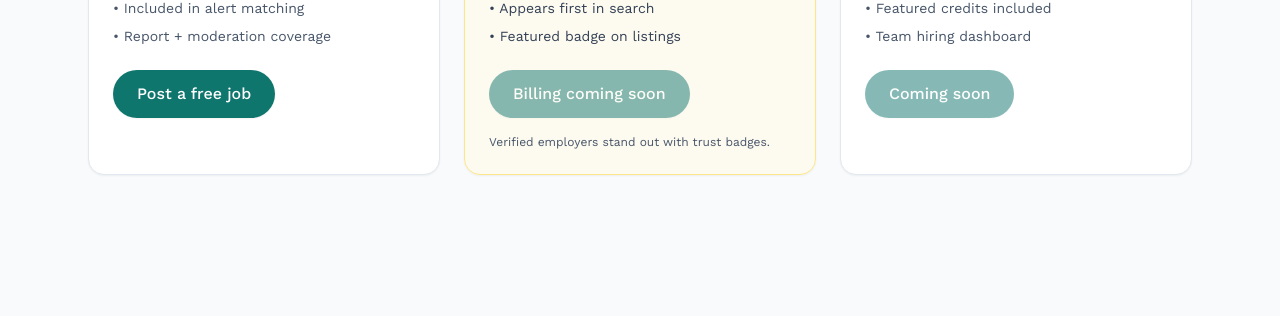
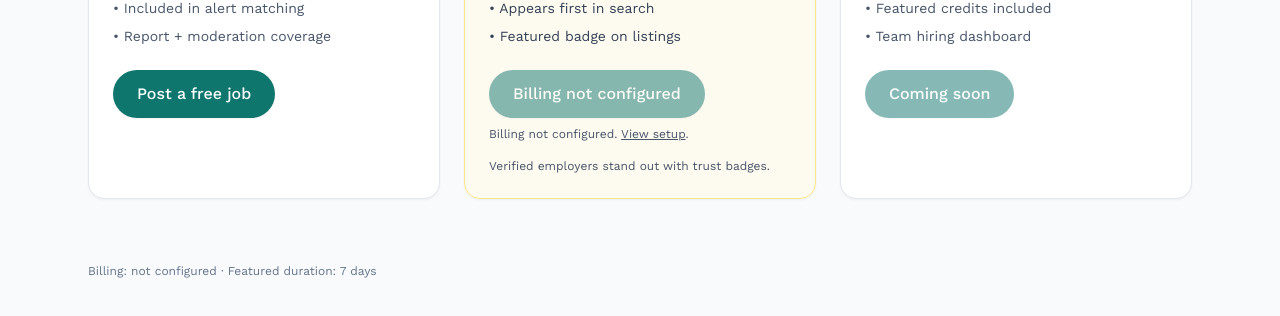
Before and after one commit to Gbun420/careers-hive-malta, a Next.js app: page /pricing in a window 1280 px wide. Shown: the part 440-756 px from the top of the page. Built offline with nearby package versions, Linux system fonts and the light colour scheme; no server answers; a web font is replaced by a local one.

Commit message:
chore: verify pricing + upsell UX

```diff
--- a/app/pricing/page.tsx
+++ b/app/pricing/page.tsx
@@ -8,9 +8,10 @@ import {
 } from "@/lib/billing/stripe";
 
 export default function PricingPage() {
-  const stripeEnabled = isStripeConfigured();
+  const billingConfigured = isStripeConfigured();
   const featuredDurationDays = getFeaturedDurationDays();
   const featuredPriceLabel = getFeaturedPriceLabel();
+  const showBillingStatus = process.env.NODE_ENV !== "production";
 
   return (
     <div className="min-h-screen">
@@ -50,7 +51,7 @@ export default function PricingPage() {
               Featured upgrade
             </p>
             <p className="mt-2 text-sm text-slate-700">
-              {stripeEnabled && featuredPriceLabel
+              {billingConfigured && featuredPriceLabel
                 ? `Feature a job for ${featuredPriceLabel}`
                 : "Feature a job to unlock premium placement."}
             </p>
@@ -60,15 +61,24 @@ export default function PricingPage() {
               <li>• Featured badge on listings</li>
             </ul>
             <div className="mt-6">
-              {stripeEnabled ? (
+              {billingConfigured ? (
                 <Button asChild size="lg">
                   <Link href="/signup?role=employer">Upgrade a job</Link>
                 </Button>
               ) : (
                 <Button size="lg" disabled>
-                  Billing coming soon
+                  Billing not configured
                 </Button>
               )}
+              {!billingConfigured ? (
+                <p className="mt-2 text-xs text-slate-600">
+                  Billing not configured.{" "}
+                  <Link href="/setup" className="underline">
+                    View setup
+                  </Link>
+                  .
+                </p>
+              ) : null}
             </div>
             <p className="mt-4 text-xs text-slate-600">
               Verified employers stand out with trust badges.
@@ -93,6 +103,12 @@ export default function PricingPage() {
           </div>
         </section>
       </main>
+      {showBillingStatus ? (
+        <footer className="mx-auto w-full max-w-6xl px-6 pb-10 text-xs text-slate-500">
+          Billing: {billingConfigured ? "configured" : "not configured"} ·
+          Featured duration: {featuredDurationDays} days
+        </footer>
+      ) : null}
     </div>
   );
 }
--- a/components/billing/feature-cta.tsx
+++ b/components/billing/feature-cta.tsx
@@ -1,7 +1,7 @@
 "use client";
 
 import { useState } from "react";
-import { useRouter } from "next/navigation";
+import Link from "next/link";
 import { Button } from "@/components/ui/button";
 import {
   trackCheckoutCreated,
@@ -26,6 +26,12 @@ type FeatureCTAProps = {
   redirectPath?: string;
 };
 
+type CTAError = {
+  message: string;
+  actionHref?: string;
+  actionLabel?: string;
+};
+
 export default function FeatureCTA({
   jobId,
   billingEnabled,
@@ -35,14 +41,13 @@ export default function FeatureCTA({
   className,
   redirectPath,
 }: FeatureCTAProps) {
-  const router = useRouter();
   const [loading, setLoading] = useState(false);
-  const [error, setError] = useState<string | null>(null);
+  const [error, setError] = useState<CTAError | null>(null);
 
   const handleClick = async () => {
     if (!billingEnabled) {
       const message = "Billing is not configured.";
-      setError(message);
+      setError({ message, actionHref: "/setup", actionLabel: "View setup" });
       trackCheckoutFailed({ jobId, reason: "STRIPE_NOT_CONFIGURED" });
       return;
     }
@@ -66,31 +71,36 @@ export default function FeatureCTA({
         const message =
           payload.error?.message ?? "Unable to start checkout.";
 
-        if (code === "UNAUTHORIZED") {
+        if (code === "UNAUTHORIZED" || code === "FORBIDDEN") {
           const redirect = redirectPath ?? window.location.pathname;
-          router.push(`/login?redirectedFrom=${encodeURIComponent(redirect)}`);
-          return;
-        }
-
-        if (code === "FORBIDDEN") {
-          setError("Employer access required to feature a job.");
+          setError({
+            message: "Sign in as an employer to feature a job.",
+            actionHref: `/login?redirectedFrom=${encodeURIComponent(redirect)}`,
+            actionLabel: "Go to login",
+          });
           trackCheckoutFailed({ jobId, reason: "FORBIDDEN" });
           return;
         }
 
+        if (code === "NOT_FOUND") {
+          setError({ message: "Job not found or not yours." });
+          trackCheckoutFailed({ jobId, reason: "NOT_FOUND" });
+          return;
+        }
+
         if (code === "STRIPE_NOT_CONFIGURED") {
-          setError("Billing is not configured.");
+          setError({ message: "Billing is not configured.", actionHref: "/setup", actionLabel: "View setup" });
           trackCheckoutFailed({ jobId, reason: "STRIPE_NOT_CONFIGURED" });
           return;
         }
 
-        setError(message);
+        setError({ message: message ?? "Unable to start checkout." });
         trackCheckoutFailed({ jobId, reason: code ?? "UNKNOWN" });
         return;
       }
 
       if (!payload.url) {
-        setError("Checkout URL missing. Try again.");
+        setError({ message: "Checkout URL missing. Try again." });
         trackCheckoutFailed({ jobId, reason: "MISSING_URL" });
         return;
       }
@@ -98,7 +108,7 @@ export default function FeatureCTA({
       trackCheckoutCreated({ jobId, sessionUrl: payload.url });
       window.location.href = payload.url;
     } catch (err) {
-      setError("Network error. Please retry.");
+      setError({ message: "Network error. Please retry." });
       trackCheckoutFailed({ jobId, reason: "NETWORK_ERROR" });
     } finally {
       setLoading(false);
@@ -112,11 +122,28 @@ export default function FeatureCTA({
         variant={variant}
         disabled={!billingEnabled || loading}
         onClick={handleClick}
+        title={!billingEnabled ? "Billing not configured" : undefined}
       >
         {loading ? "Redirecting..." : label}
       </Button>
+      {!billingEnabled ? (
+        <p className="mt-2 text-xs text-slate-500">
+          Billing not configured.{" "}
+          <Link href="/setup" className="underline">
+            View setup
+          </Link>
+          .
+        </p>
+      ) : null}
       {error ? (
-        <p className="mt-2 text-xs text-rose-600">{error}</p>
+        <p className="mt-2 text-xs text-rose-600">
+          {error.message}{" "}
+          {error.actionHref ? (
+            <Link href={error.actionHref} className="underline">
+              {error.actionLabel ?? "Learn more"}
+            </Link>
+          ) : null}
+        </p>
       ) : null}
     </div>
   );
--- a/components/jobs/employer-job-list.tsx
+++ b/components/jobs/employer-job-list.tsx
@@ -2,7 +2,7 @@
 
 import { useEffect, useState } from "react";
 import Link from "next/link";
-import { useSearchParams } from "next/navigation";
+import { useRouter, useSearchParams } from "next/navigation";
 import { Button } from "@/components/ui/button";
 import type { Job } from "@/lib/jobs/schema";
 import FeatureCTA from "@/components/billing/feature-cta";
@@ -26,6 +26,7 @@ export default function EmployerJobList({
   featuredPriceLabel,
 }: EmployerJobListProps) {
   const searchParams = useSearchParams();
+  const router = useRouter();
   const [jobs, setJobs] = useState<Job[]>([]);
   const [loading, setLoading] = useState(true);
   const [error, setError] = useState<ApiError | null>(null);
@@ -51,7 +52,9 @@ export default function EmployerJobList({
       }
 
       setJobs(payload.data ?? []);
-      setBillingEnabled(Boolean(payload.meta?.billing_enabled));
+      if (typeof payload.meta?.billing_enabled === "boolean") {
+        setBillingEnabled(payload.meta.billing_enabled);
+      }
     } catch (err) {
       setError({
         error: {
@@ -89,6 +92,9 @@ export default function EmployerJobList({
   const createdJob = createdJobId
     ? jobs.find((job) => job.id === createdJobId)
     : null;
+  const handleDismissBanner = () => {
+    router.replace("/employer/jobs");
+  };
 
   if (loading) {
     return <p className="text-sm text-slate-600">Loading jobs...</p>;
@@ -125,7 +131,16 @@ export default function EmployerJobList({
     <div className="space-y-4">
       {showCreatedBanner ? (
         <div className="rounded-2xl border border-emerald-200 bg-emerald-50 px-5 py-4 text-sm text-emerald-900">
-          <p className="font-semibold">Job posted successfully.</p>
+          <div className="flex flex-wrap items-center justify-between gap-3">
+            <p className="font-semibold">Job posted successfully.</p>
+            <button
+              type="button"
+              onClick={handleDismissBanner}
+              className="text-xs font-semibold uppercase tracking-wide text-emerald-800 underline"
+            >
+              Dismiss
+            </button>
+          </div>
           <p className="mt-2 text-emerald-800">
             Boost this role with a featured upgrade for {featuredDurationDays}{" "}
             days and appear first in search.
--- a/components/jobs/job-edit.tsx
+++ b/components/jobs/job-edit.tsx
@@ -2,6 +2,7 @@
 
 import { useEffect, useState } from "react";
 import { useRouter } from "next/navigation";
+import Link from "next/link";
 import JobForm from "@/components/jobs/job-form";
 import type { Job, JobCreate } from "@/lib/jobs/schema";
 import FeatureCTA from "@/components/billing/feature-cta";
@@ -128,9 +129,17 @@ export default function JobEdit({
               redirectPath={`/employer/jobs/${id}/edit`}
             />
             <span className="text-xs text-slate-500">
-              {billingEnabled
-                ? "Stripe checkout opens in a new page."
-                : "Billing coming soon."}
+              {billingEnabled ? (
+                "Stripe checkout opens in a new page."
+              ) : (
+                <>
+                  Billing not configured.{" "}
+                  <Link href="/setup" className="underline">
+                    View setup
+                  </Link>
+                  .
+                </>
+              )}
             </span>
           </div>
         )}
--- a/lib/billing/stripe.ts
+++ b/lib/billing/stripe.ts
@@ -5,7 +5,7 @@ const stripeSecretKey = process.env.STRIPE_SECRET_KEY;
 const stripeWebhookSecret = process.env.STRIPE_WEBHOOK_SECRET;
 const featuredPriceId = process.env.STRIPE_FEATURED_PRICE_ID;
 const featuredPriceLabel =
-  process.env.STRIPE_FEATURED_PRICE_LABEL ?? process.env.FEATURED_PRICE_LABEL;
+  process.env.FEATURED_PRICE_LABEL ?? process.env.STRIPE_FEATURED_PRICE_LABEL;
 
 export function isStripeConfigured(): boolean {
   return Boolean(stripeSecretKey && featuredPriceId);
```
Also changed, not shown: 1 other file (tests, documents, lock files or other folders).
